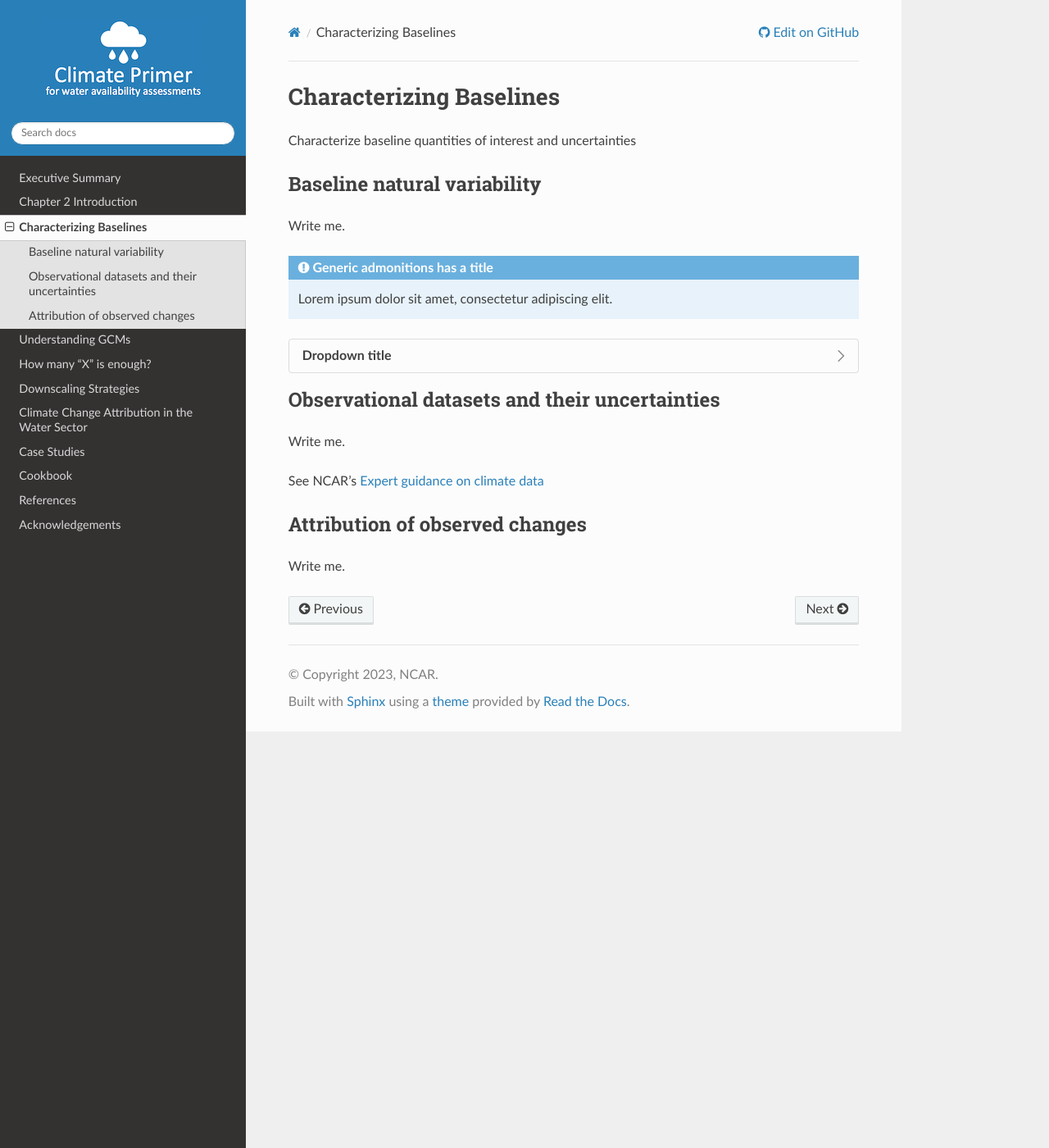
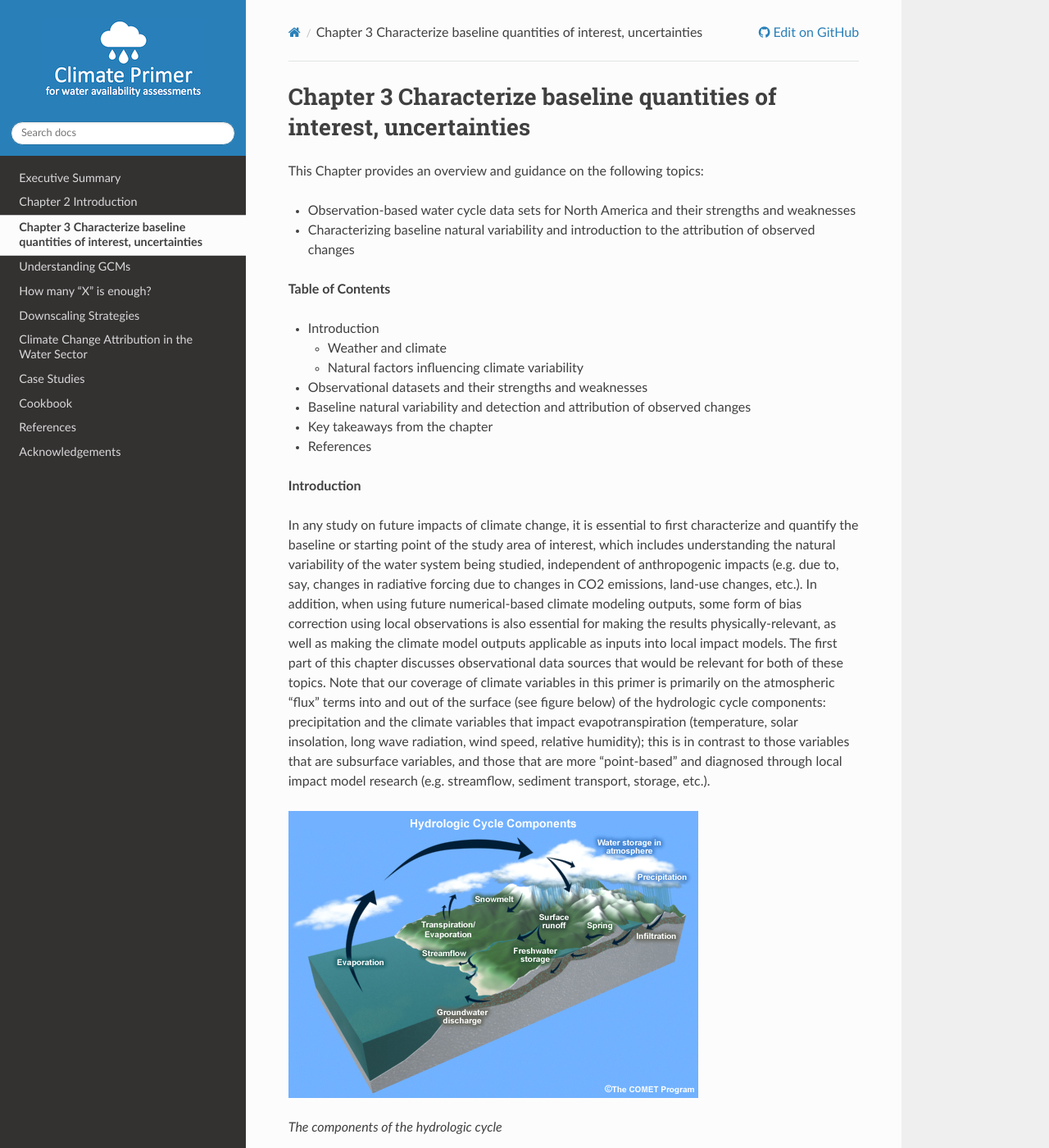
Before and after one commit to NCAR/climate-primer-water, a Sphinx documentation site: the page built from doc/baselines.rst, in a window 1280 px wide and 1400 px high. Shown: the whole window at 82% size. Built offline with Sphinx 7.4.7 and the Read the Docs theme 2.0.0, drawn with Linux system fonts in a browser that asks for light colours; some of the changed text lies outside the part shown.

Commit message:
Update baselines.rst

```diff
--- a/doc/baselines.rst
+++ b/doc/baselines.rst
@@ -1,34 +1,114 @@
+.. vim: syntax=rst
 
+Chapter 3 Characterize baseline quantities of interest, uncertainties
+=====================================================================
 
-Characterizing Baselines
-==============================================================
+This Chapter provides an overview and guidance on the following topics:
 
-Characterize baseline quantities of interest and uncertainties
+-  Observation-based water cycle data sets for North America and their
+   strengths and weaknesses
 
+-  Characterizing baseline natural variability and introduction to the
+   attribution of observed changes
 
-Baseline natural variability
----------------------------
+**Table of Contents**
 
-Write me.
+-  Introduction
 
-.. admonition:: Generic admonitions has a title
+   -  Weather and climate
 
-   Lorem ipsum dolor sit amet, consectetur adipiscing elit.
+   -  Natural factors influencing climate variability
 
-.. dropdown:: Dropdown title
+-  Observational datasets and their strengths and weaknesses
 
-   Dropdown content
+-  Baseline natural variability and detection and attribution of
+   observed changes
 
+-  Key takeaways from the chapter
 
-Observational datasets and their uncertainties
-----------------------------------------------
+-  References
 
-Write me.
+**Introduction**
 
-See NCAR's `Expert guidance on climate data <https://climatedataguide.ucar.edu/>`_
+In any study on future impacts of climate change, it is essential to
+first characterize and quantify the baseline or starting point of the
+study area of interest, which includes understanding the natural
+variability of the water system being studied, independent of
+anthropogenic impacts (e.g. due to, say, changes in radiative forcing
+due to changes in CO2 emissions, land-use changes, etc.). In addition,
+when using future numerical-based climate modeling outputs, some form of
+bias correction using local observations is also essential for making
+the results physically-relevant, as well as making the climate model
+outputs applicable as inputs into local impact models. The first part of
+this chapter discusses observational data sources that would be relevant
+for both of these topics. Note that our coverage of climate variables in
+this primer is primarily on the atmospheric “flux” terms into and out of
+the surface (see figure below) of the hydrologic cycle components:
+precipitation and the climate variables that impact evapotranspiration
+(temperature, solar insolation, long wave radiation, wind speed,
+relative humidity); this is in contrast to those variables that are
+subsurface variables, and those that are more “point-based” and
+diagnosed through local impact model research (e.g. streamflow, sediment
+transport, storage, etc.).
 
+|image1|
 
-Attribution of observed changes
--------------------------------
+*The components of the hydrologic cycle*
 
-Write me.
+In the second section of this chapter we discuss the concept of the
+baseline natural variability of a system under study, and ways to detect
+and potentially attribute the contribution of observed changes to
+natural and anthropogenic factors. Because climate change is a
+phenomenon that is typically characterized by slow changes through time,
+and that anthropogenic-induced climate change predominantly began in the
+mid-19th century (when atmospheric concentrations of CO2 began to show a
+marked increase correlating with industrial activities), significant
+changes may be detected through examination of the historical record,
+depending on the study area. At the same time, detection depends on how
+large the “natural variability” of the system of interest is. The
+Earth's climate systems exhibit natural variability due to a range of
+factors. These include variations in solar radiation (e.g. solar
+cycles), volcanic activity, ocean currents, atmospheric circulation
+patterns such as El Niño and La Niña, and geological processes like the
+shifting of tectonic plates (at time-scales of millions of years).
+Additionally, feedback mechanisms within the Earth's climate system can
+amplify or dampen these variations, leading to fluctuations in
+temperature, precipitation patterns, and other climatic parameters over
+different timescales, from years to centuries and beyond. The figure
+below from the Intergovernmental Panel on Climate Change (IPCC:
+https://www.ipcc.ch/report/ar6/syr/figures/figure-2-1) shows on the left
+panel the increase in the global surface temperature through time, while
+the panel at the right shows estimates of how much these temperature
+changes have been attributed to total human influence; solar and
+volcanic drivers; and internal climate variability. Although at the
+global scale, human impacts are the dominant contributor to these
+changes, natural variability generally becomes relatively a much larger
+contributor to observed changes as the spatial region of interest gets
+smaller, and as the timescales of interest also decrease.
+
+|image2|
+
+*Figure: :mark:`Left panel: the global surface temperature (shown as
+annual anomalies from a 1850–1900 baseline) has increased by around
+1.1°C since 1850–1900. Right panel: temperature change attributed to:
+total human influence; its decomposition into changes in greenhouse gas
+(GHG) concentrations and other human drivers (aerosols, ozone and
+land-use change (land-use reflectance)); solar and volcanic drivers; and
+internal climate variability. Whiskers show likely ranges. Source:`
+IPCC: https://www.ipcc.ch/report/ar6/syr/figures/figure-2-1.*
+
+Further below we provide introductory information on the distinction of
+weather and climate (i.e. differences in what are often termed “time
+scales of interest”) and a description of the natural factors that
+influence our climate over time.
+
+— popout Weather versus climate
+
+— popout Natural factors impacting climate variability
+
+.. |image1| image:: media/ch3/image_intro1.jpg
+   :width: 5.20833in
+   :height: 3.64583in
+.. |image2| image:: media/ch3/image_intro2.png
+   :width: 6.5in
+   :height: 3.40278in
```
